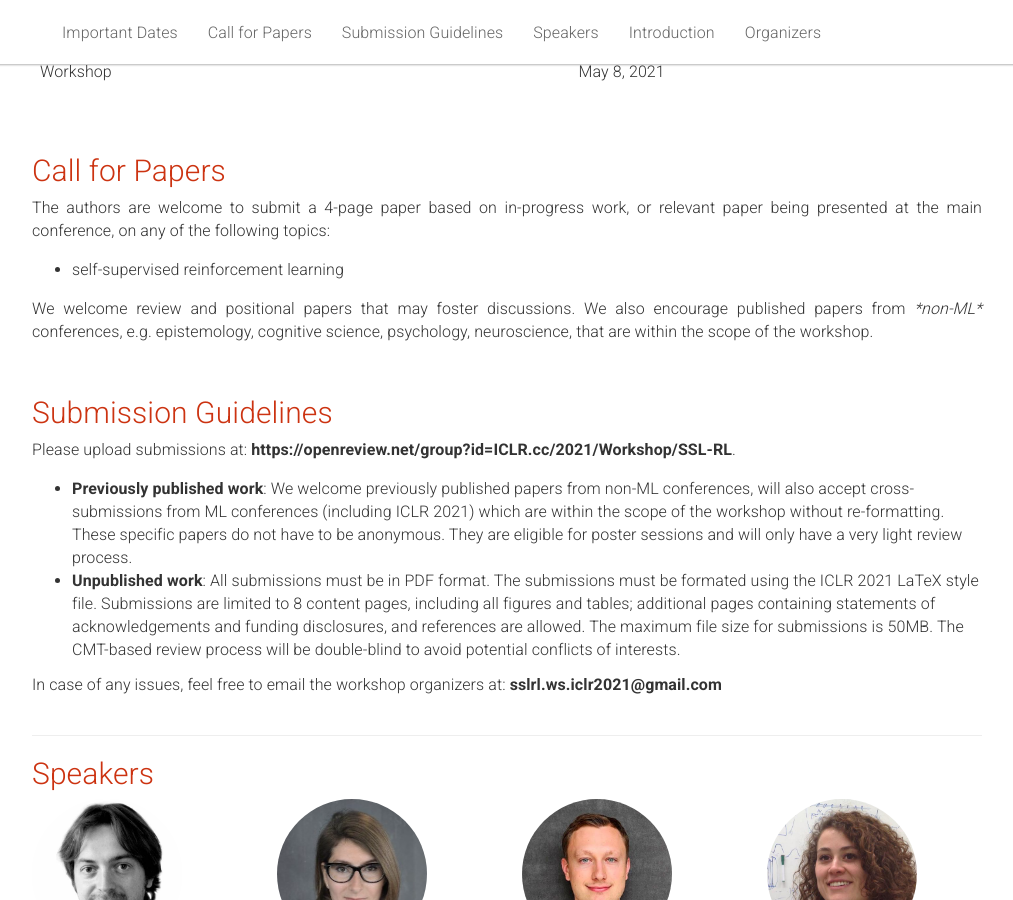
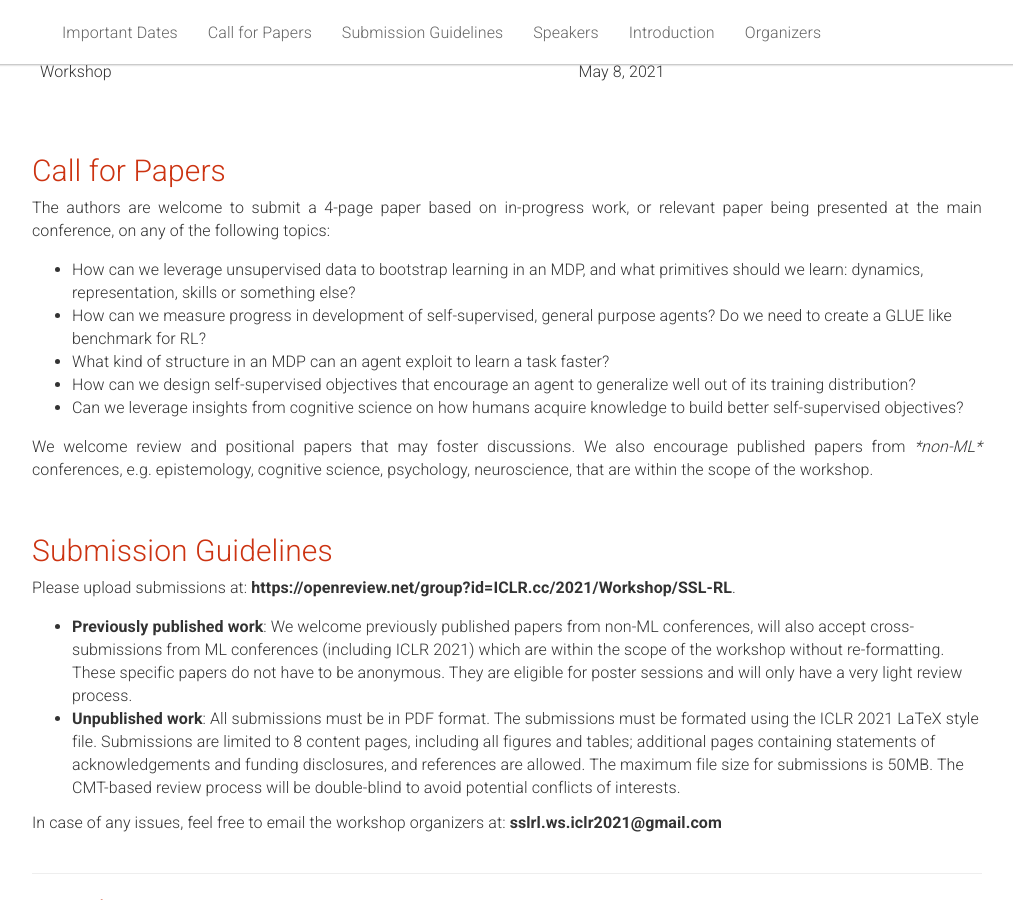
Before and after one commit to sslrlworkshop/sslrlworkshop.github.io, a Jekyll site: the page built from _pages/home.md, in a window 1280 px wide and 900 px high, scrolled down 551 px. Shown: the whole window, without its empty margins (133-1146 px from the left). Built offline with Jekyll 4.4.1, drawn with Linux system fonts in a browser that asks for light colours.

Commit message:
Update home.md

```diff
--- a/_pages/home.md
+++ b/_pages/home.md
@@ -77,7 +77,11 @@ acknowledgements: ""
     </p>
     <p>
           <ul>
-  <li>self-supervised reinforcement learning</li>
+  <li>How can we leverage unsupervised data to bootstrap learning in an MDP, and what primitives should we learn: dynamics, representation, skills or something else?</li>
+              <li>How can we measure progress in development of self-supervised, general purpose agents? Do we need to create a GLUE like benchmark for RL?</li>
+            <li>What kind of structure in an MDP can an agent exploit to learn a task faster?</li>
+            <li>How can we design self-supervised objectives that encourage an agent to generalize well out of its training distribution?</li>
+            <li>Can we leverage insights from cognitive science on how humans acquire knowledge to build better self-supervised objectives?</li>
           </ul>
       </p>
       <p>We welcome review and positional papers that may foster discussions. We also encourage published papers from <i>*non-ML*</i> conferences, e.g. epistemology, cognitive science, psychology, neuroscience, that are within the scope of the workshop. </p>
```
